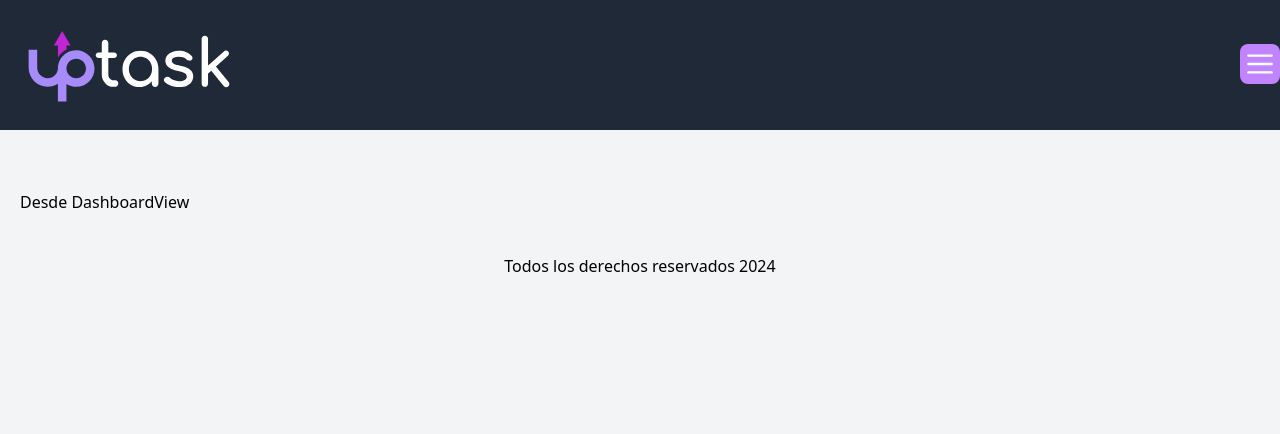
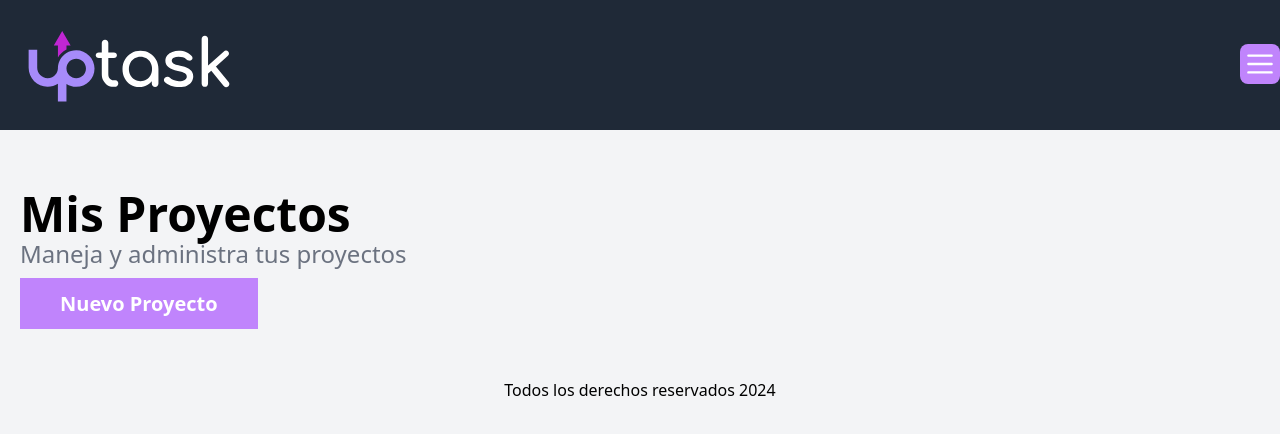
Before and after one commit to Franklin-Gomez/UpTasks, a React (Vite) app: page / in a window 1280 px wide. Shown: the top 434 px of the page. Built offline with nearby package versions, Linux system fonts and the light colour scheme.

Commit message:
working on darboard panel and create projectview

```diff
--- a/src/router.tsx
+++ b/src/router.tsx
@@ -1,6 +1,7 @@
 import { BrowserRouter , Route , Routes} from 'react-router-dom'
 import AppLayout from './layouts/AppLayout'
 import DashboardView from './views/DashboardView'
+import CreateProjectView from './views/projects/CreateProjectView'
 
 export default function Router() {
 
@@ -10,6 +11,7 @@ export default function Router() {
                 <Route element={<AppLayout/>}>
 
                     <Route index path='/' element={<DashboardView/>} />
+                    <Route path='/projects/create' element={<CreateProjectView/>} />
 
                 </Route>
             </Routes>
--- a/src/views/DashboardView.tsx
+++ b/src/views/DashboardView.tsx
@@ -1,8 +1,21 @@
+import { Link } from "react-router-dom"
+
 
 export default function DashboardView() {
     return (
-        <div>
-            Desde DashboardView
-        </div>
+
+        <>
+            <h1 className="text-5xl font-black">Mis Proyectos</h1>
+            <p className="text-2xl font-light text-gray-500">Maneja y administra tus proyectos</p>
+
+            <nav className="my-5">
+
+                <Link
+                    to='/projects/create'
+                    className="bg-purple-400 hover:bg-purple-500 px-10 py-3 text-white text-xl font-bold cursor-pointer transition-colors"
+                > Nuevo Proyecto </Link>
+
+            </nav>
+        </>
     )
 }
--- /dev/null
+++ b/src/views/projects/CreateProjectView.tsx
@@ -0,0 +1,19 @@
+import { Link } from "react-router-dom"
+
+export default function CreateProjectView() {
+    return (
+        <>
+            <h1 className="text-5xl font-black">Crear Proyecto</h1>
+            <p className="text-2xl font-light text-gray-500">Llena el siguiente Formulario para crear un Proyecto </p>
+
+            <nav className="my-5">
+
+                <Link
+                    to='/'
+                    className="bg-purple-400 hover:bg-purple-500 px-10 py-3 text-white text-xl font-bold cursor-pointer transition-colors"
+                > Volver a Proyectos </Link>
+
+            </nav>
+        </>
+    )
+}
```
